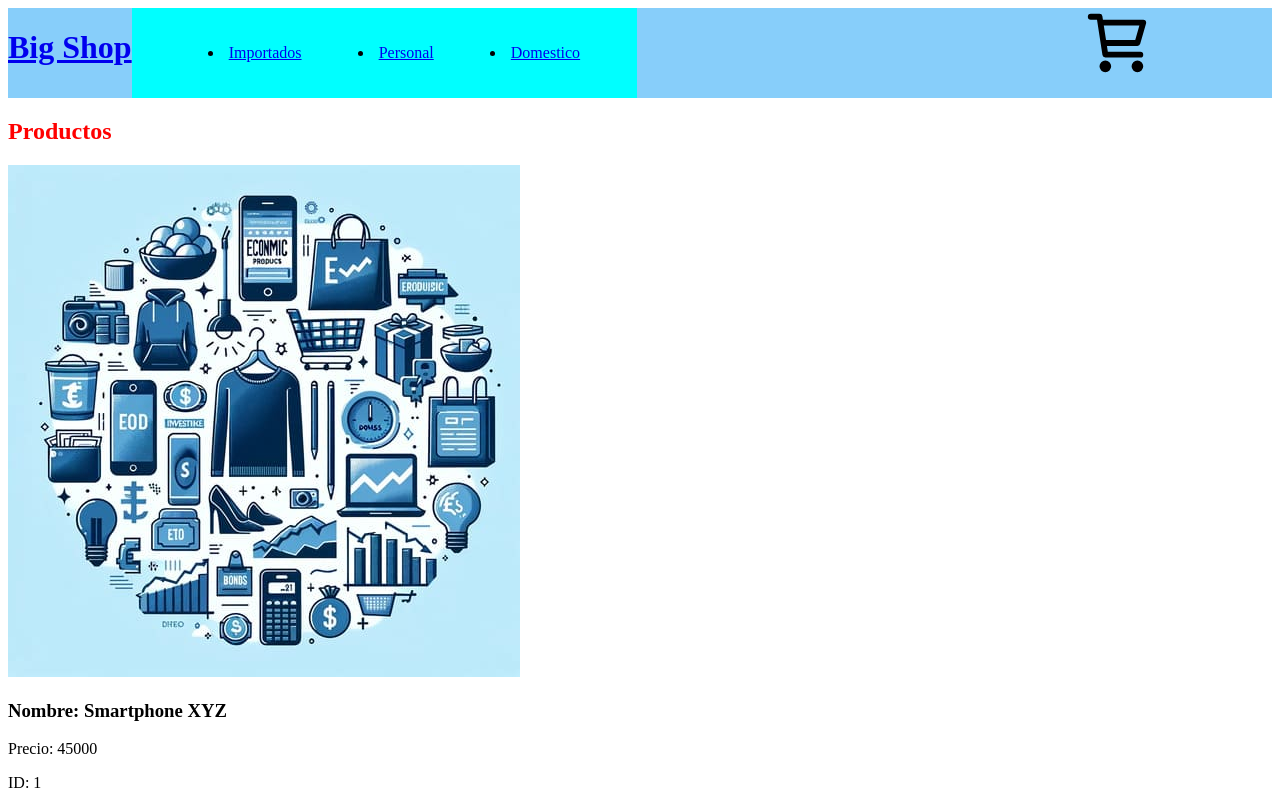
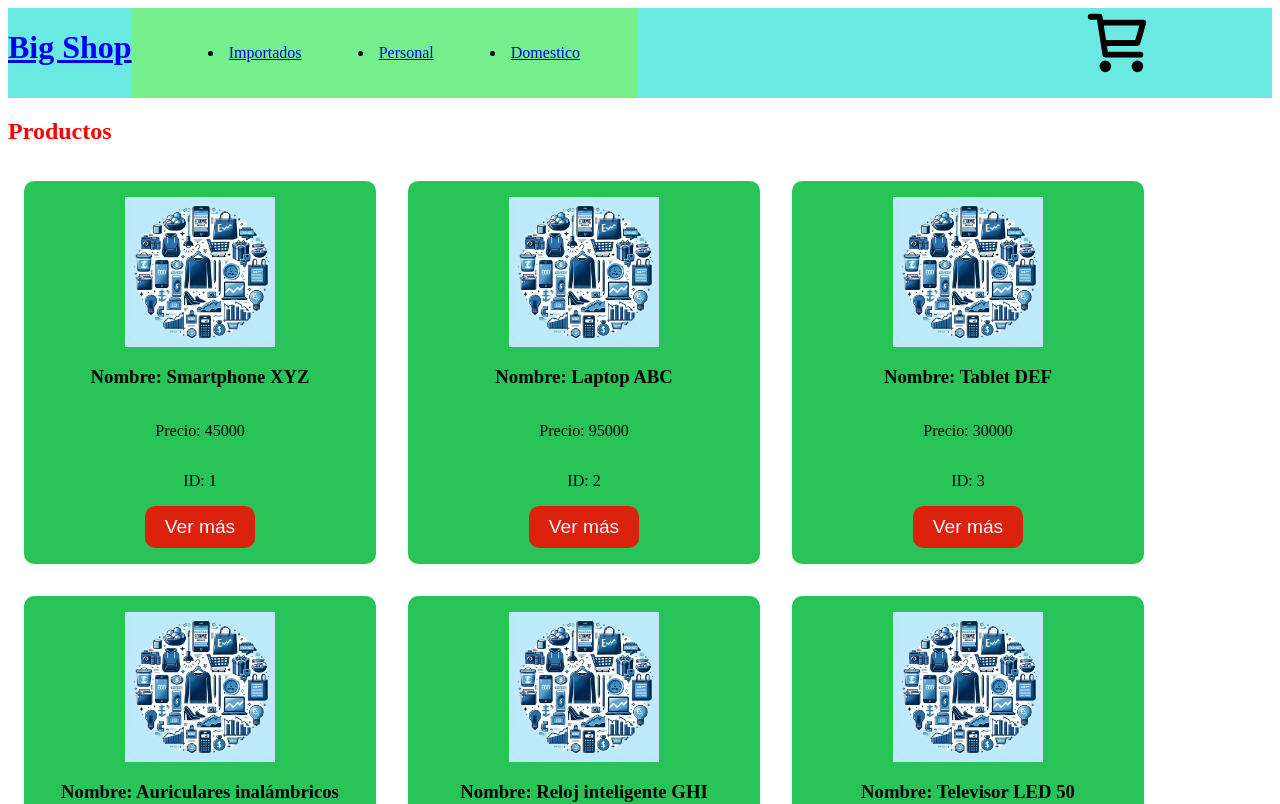
Before and after one commit to francosdp/PreEntrega2-GattiCandelero, a React (Vite) app: page / in a window 1280 px wide. Shown: the top 804 px of the page. Built offline with nearby package versions, Linux system fonts and the light colour scheme.

Commit message:
Agregando Estilos

```diff
--- /dev/null
+++ b/src/componentes/Item/Item.css
@@ -0,0 +1,24 @@
+.productCard {
+    background-color: #29c458;
+    border-radius: 10px;
+    width: 20rem;
+    margin: 1rem;
+    padding: 1rem;
+    display: flex;
+    flex-direction: column;
+    align-items: center;
+}
+
+.productCard img {
+    width: 150px;
+    object-fit: contain;
+}
+
+.productCard button {
+    background-color: #ff0000d3;
+    color: #fafafa;
+    font-size: 1.2rem;
+    border-radius: 10px;
+    border: none;
+    padding: 10px 20px;
+}
--- a/src/componentes/Item/Item.jsx
+++ b/src/componentes/Item/Item.jsx
@@ -1,11 +1,10 @@
 import { Link } from "react-router-dom"
-
+import './Item.css';
 
 
 const Item = ({id,nombre,precio,img}) => {
   return (
-    <div>
-
+    <div className='productCard'>
 <img src={img} alt={nombre} />
 <h3>Nombre: {nombre}</h3>
 <p>Precio: {precio}</p>
--- /dev/null
+++ b/src/componentes/ItemDetail/ItemDetail.css
@@ -0,0 +1,9 @@
+.productContainer{
+    text-align: center;
+    border: 1px solid black;
+    margin: 4rem;
+}
+
+.productContainer img{
+    width: 35vw;
+}
--- a/src/componentes/ItemDetail/ItemDetail.jsx
+++ b/src/componentes/ItemDetail/ItemDetail.jsx
@@ -1,7 +1,9 @@
+import './ItemDetail.css';
+
 
 const ItemDetail = ({ id, nombre, precio, img }) => {
     return (
-        <div>
+        <div className='productContainer'>
             <h2>Nombre: {nombre}</h2>
             <p>Precio: {precio}</p>
             <p>ID: {id}</p>
--- /dev/null
+++ b/src/componentes/ItemList/ItemList.css
@@ -0,0 +1,4 @@
+.ItemList {
+    display: flex;
+    flex-wrap: wrap;
+}
--- a/src/componentes/ItemList/ItemList.jsx
+++ b/src/componentes/ItemList/ItemList.jsx
@@ -1,10 +1,11 @@
-import Item from "../Item/Item"
+import Item from "../Item/Item";
+import './ItemList.css';
 
 const ItemList = ({ productos }) => {
   return (
-    <>
+    <div className="ItemList">
       {productos.map(item =><Item key={item.id} {...item}/>)}
-    </>
+    </div>
   )
 }
 
--- a/src/componentes/ItemListContainer/ItemListContainer.jsx
+++ b/src/componentes/ItemListContainer/ItemListContainer.jsx
@@ -23,7 +23,7 @@ const ItemListContainer = () => {
     return (
         <>
             <h2 style={{ textAling: "center", color: "red" }}>Productos</h2>
-            <ItemList productos={productos} />
+            <ItemList productos={productos}/>
         </>
     )
 }
--- a/src/componentes/NavBar/NavBar.css
+++ b/src/componentes/NavBar/NavBar.css
@@ -1,11 +1,11 @@
 header{
     display: flex;
     flex-direction: row;
-    background-color: lightskyblue;
+    background-color: rgb(105, 233, 226);
 
 }
 nav{
-background-color: aqua;
+background-color: rgba(119, 241, 125, 0.842);
 width:40%;
 }
 ul{
```
